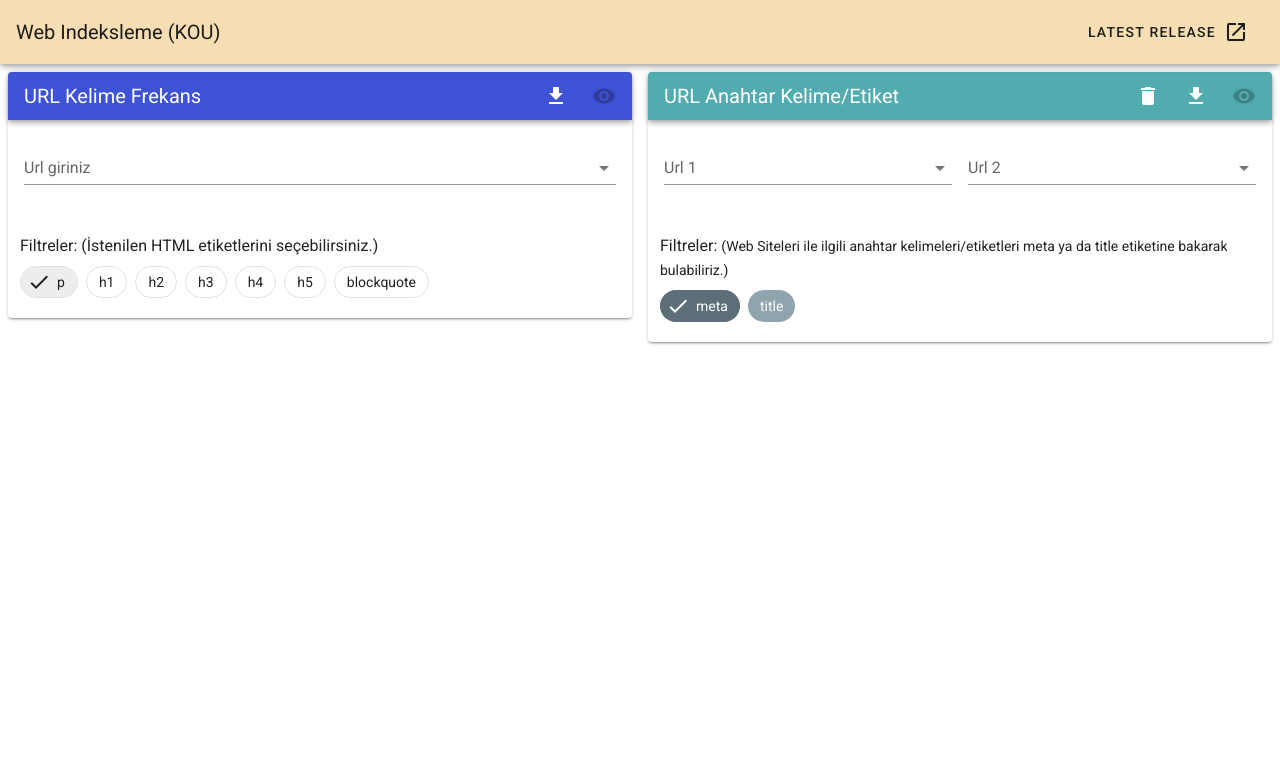
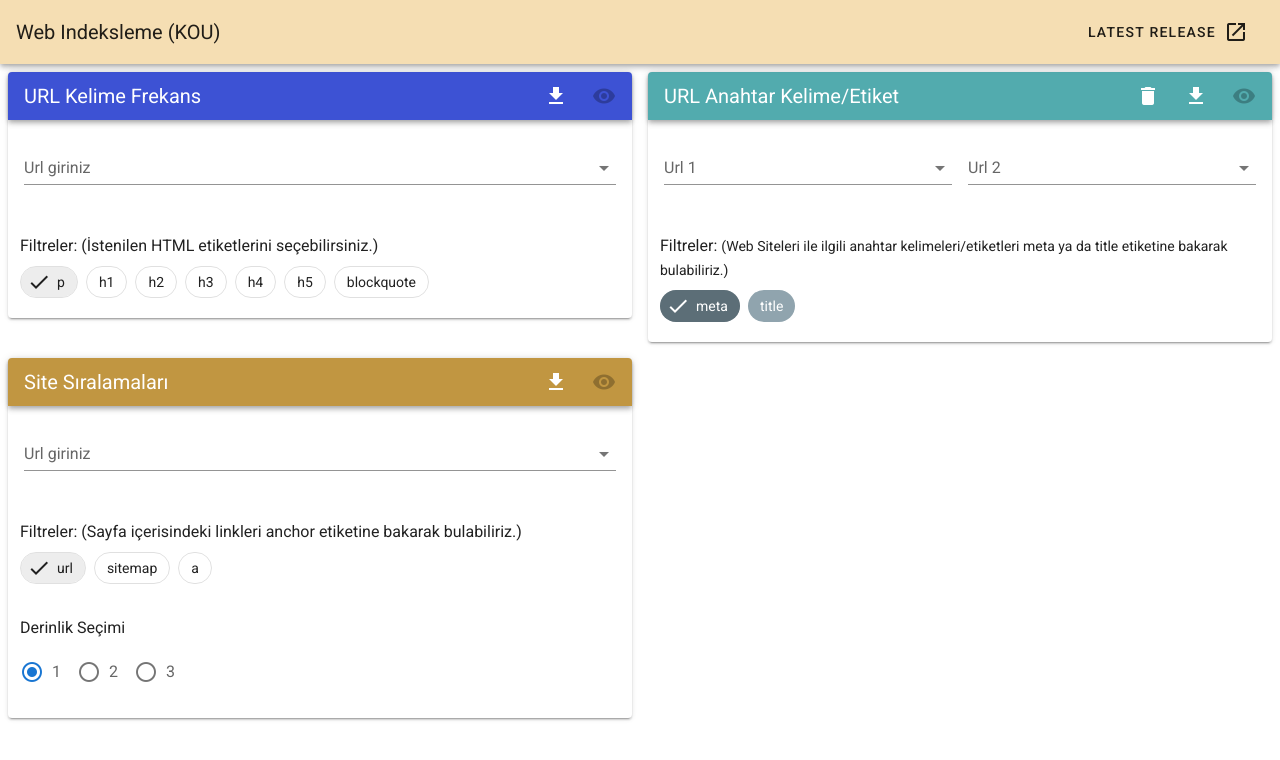
Before and after one commit to ugurcanatas/musical-doodle, a Vue app: page / in a window 1280 px wide. Shown: the top 760 px of the page. Built offline with nearby package versions, Linux system fonts and the light colour scheme.

Commit message:
🍄 - Site URL sitemap stuff

```diff
--- a/src/App.vue
+++ b/src/App.vue
@@ -27,6 +27,7 @@
 import TabWrapper from "@/components/TabWrapper";
 import URLFrekans from "@/components/childs/URLFrekansComponents/URLFrekans";
 import URLAnahtarKelime from "@/components/childs/URLAnahtarKelimeComponent/URLAnahtarKelime";
+import SiteRankingComponent from "@/components/childs/SiteSıralama/SiteRankingComponent";
 
 export default {
   name: "App",
@@ -46,6 +47,11 @@ export default {
         label: "URL Anahtar Kelime/Etiket",
         component: URLAnahtarKelime,
         barColor: "#52abae"
+      },
+      {
+        label: "Site Sıralamaları",
+        component: SiteRankingComponent,
+        barColor: "#c19641"
       }
     ]
   })
--- /dev/null
+++ b/src/components/childs/SiteSıralama/SiteRankingComponent.vue
@@ -0,0 +1,170 @@
+<template>
+  <v-card>
+    <v-app-bar :color="componentItem.barColor" dense>
+      <v-app-bar-title class="white--text">{{
+        componentItem.label
+      }}</v-app-bar-title>
+      <v-spacer></v-spacer>
+      <v-btn
+        @click="request"
+        color="white"
+        medium
+        fab
+        icon
+        :loading="buttonLoading"
+        :disabled="buttonLoading"
+        ><v-icon>mdi-download</v-icon></v-btn
+      >
+      <v-btn
+        @click="showDialog = true"
+        color="white"
+        medium
+        fab
+        icon
+        :disabled="buttonDisabled"
+        ><v-icon>mdi-eye</v-icon></v-btn
+      >
+    </v-app-bar>
+    <v-card-text>
+      <v-form ref="ranking-form">
+        <v-combobox
+          v-model="urlFieldModel"
+          label="Url giriniz"
+          :rules="getDefaultRule"
+          :items="defaultComboItems"
+        />
+      </v-form>
+    </v-card-text>
+    <v-col class="col-12">
+      <span class="mb-0"
+        >Filtreler: (Sayfa içerisindeki linkleri anchor etiketine bakarak
+        bulabiliriz.)</span
+      >
+      <v-chip-group v-model="chipModel" multiple show-arrows>
+        <v-chip v-for="(chip, i) in chips" :key="i" filter outlined>
+          {{ chip }}
+        </v-chip>
+      </v-chip-group>
+    </v-col>
+    <v-col class="col-12">
+      <span class="mb-0">Derinlik Seçimi</span>
+      <v-radio-group v-model="derinlikModel" row>
+        <v-radio label="1" value="1"></v-radio>
+        <v-radio label="2" value="2"></v-radio>
+        <v-radio label="3" value="3"></v-radio>
+      </v-radio-group>
+    </v-col>
+  </v-card>
+</template>
+
+<script>
+//import axios from "axios";
+import { defaultRule } from "@/components/utils";
+import axios from "axios";
+
+export default {
+  name: "SiteRankingComponent",
+  props: {
+    componentItem: {
+      required: false,
+      type: Object
+    }
+  },
+  data() {
+    return {
+      urlFieldModel: "",
+      defaultComboItems: [
+        "https://www.washingtonpost.com/",
+        "https://www.nytimes.com/",
+        "https://www.wsj.com/",
+        "https://github.com/"
+      ],
+      chipModel: [0],
+      chips: ["url", "sitemap", "a"],
+      derinlikModel: "1",
+      buttonLoading: false,
+      buttonDisabled: true
+    };
+  },
+  computed: {
+    getDefaultRule: function() {
+      return defaultRule;
+    }
+  },
+  methods: {
+    request: function() {
+      if (!this.$refs["ranking-form"].validate()) {
+        return;
+      }
+      this.buttonLoading = true;
+      console.log("Model", this.urlFieldModel);
+      axios
+        .post("http://localhost:3000/urltest", {
+          url: `${this.urlFieldModel}sitemap.xml`
+        })
+        .then(res => {
+          console.log("Response Axios", res);
+          this.buttonLoading = false;
+          this.createHTML(res.data);
+        })
+        .catch(e => {
+          console.log("Error ", e);
+        });
+    },
+    createHTML: function(data) {
+      const selectors = this.chipModel.map(v => this.chips[v]).join(",");
+      const newDomHtml = new DOMParser().parseFromString(data, "text/xml");
+      console.log("New DOM", newDomHtml);
+      const sitemap = [...newDomHtml.querySelectorAll(selectors)];
+      console.log("Pler", sitemap);
+      //get the urlModel to substring
+
+      const urls = sitemap.map(s => {
+        //console.log("Sitemap S", s);
+        return {
+          url: s
+            .getElementsByTagName("loc")[0]
+            .textContent.slice(this.urlFieldModel.length - 1)
+        };
+      });
+      console.log("URLS", urls);
+      const depthSearch = urls.filter(
+        m => (m.url.match(/[/]/g) || []).length === Number(this.derinlikModel)
+      );
+      console.log("DEPTH", depthSearch);
+
+      let treeview = {};
+      depthSearch.forEach(m => {
+        let depth1 = m.url.slice(
+          m.url.indexOf("/"),
+          m.url.indexOf("/", m.url.indexOf("/") + 1)
+        );
+        let depth2 = m.url.slice(
+          m.url.indexOf("/", m.url.indexOf("/") + 1),
+          m.url.length + 1
+        );
+        //console.log("Sliced1", depth1);
+        //console.log("Sliced 2", depth2);
+        if (treeview[depth1] !== undefined) {
+          treeview[depth1].push(depth2);
+        } else {
+          treeview[depth1] = [depth2];
+        }
+      });
+
+      console.log("TREEVIEW", treeview);
+      /*eslint-disable*/
+      const sample = {
+        news: [
+          { types: ["url"] },
+          { business: ["url", "url"] },
+          { tech: ["url", "url"] }
+        ],
+        graphics: [{ econsurvey: ["url"] }]
+      };
+    }
+  }
+};
+</script>
+
+<style scoped></style>
--- a/src/components/childs/URLAnahtarKelimeComponent/URLAnahtarKelime.vue
+++ b/src/components/childs/URLAnahtarKelimeComponent/URLAnahtarKelime.vue
@@ -113,7 +113,7 @@ export default {
         "https://www.w3schools.com/",
         "https://www.washingtonpost.com/",
         "https://www.nytimes.com/",
-          "https://www.wsj.com/"
+        "https://www.wsj.com/"
       ],
       buttonDisabled: true,
       buttonLoading: false,
```
